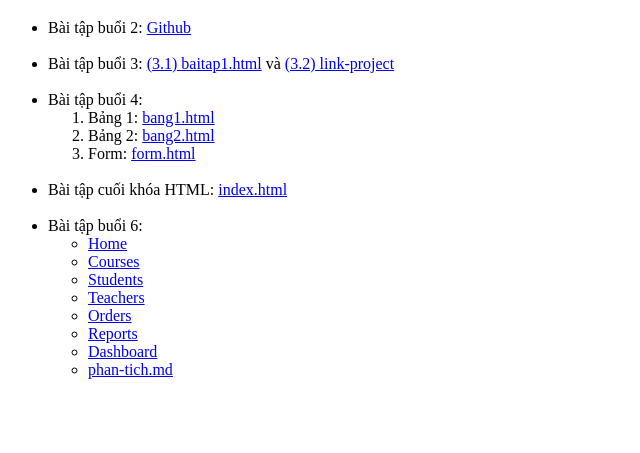
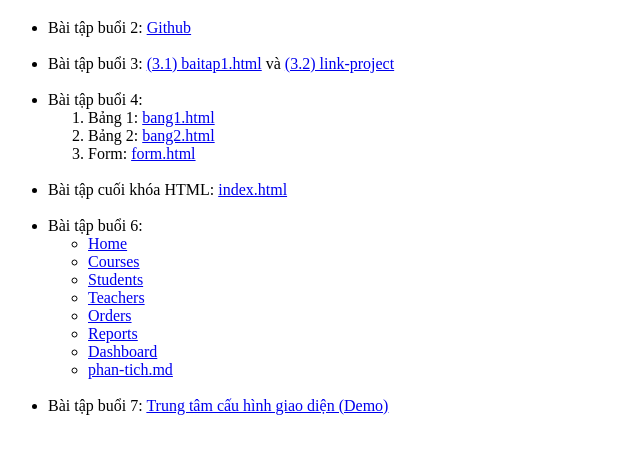
Before and after one commit to vinhnvp/F8_K19-HomeWork, a plain HTML site: page index.html in a window 1280 px wide. Shown: the part 61-514 px from the top of the page, without its empty margins (0-640 px from the left). Drawn offline with Linux system fonts and the light colour scheme.

Commit message:
Update homeworks list

```diff
--- a/index.html
+++ b/index.html
@@ -34,6 +34,7 @@
             </ul>
         </li>
         <br>
+        <li>Bài tập buổi 7: <a href="https://vinhnvp.github.io/F8_K19-HomeWork/BaiTapBuoi7/bai1.html">Trung tâm cấu hình giao diện (Demo)</a></li>
     </ul>
 </body>
 </html>
```
